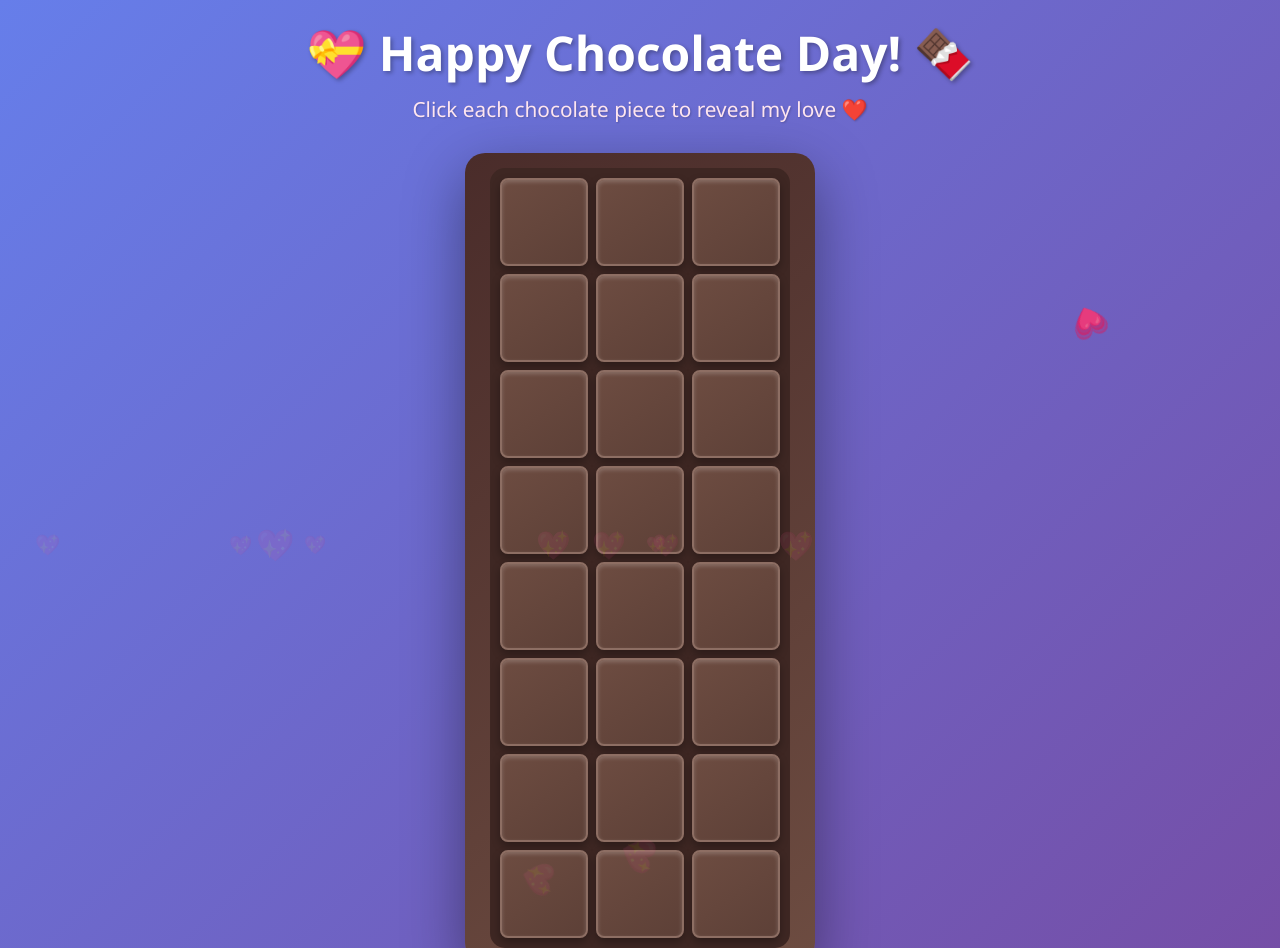
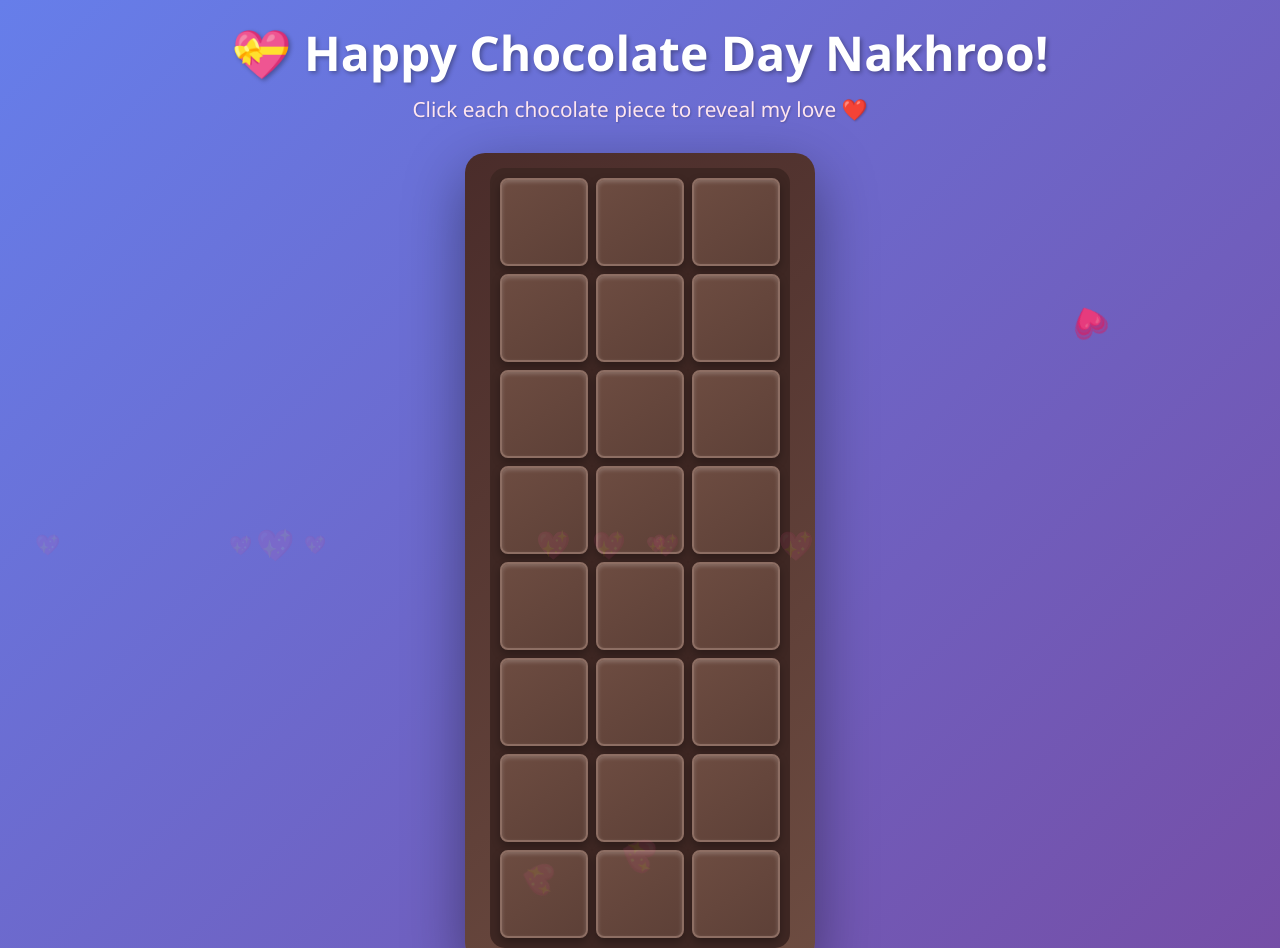
Before and after one commit to no-nameguy01/chocolate-day, a plain HTML site: page index.html in a window 1280 px wide. Shown: the top 948 px of the page. Drawn offline with Linux system fonts and the light colour scheme.

Commit message:
Update index.html

```diff
--- a/index.html
+++ b/index.html
@@ -349,7 +349,7 @@
 </head>
 <body>
     <div class="header">
-        <h1>💝 Happy Chocolate Day! 🍫</h1>
+        <h1>💝 Happy Chocolate Day Nakhroo! </h1>
         <p>Click each chocolate piece to reveal my love ❤️</p>
     </div>
 
```
